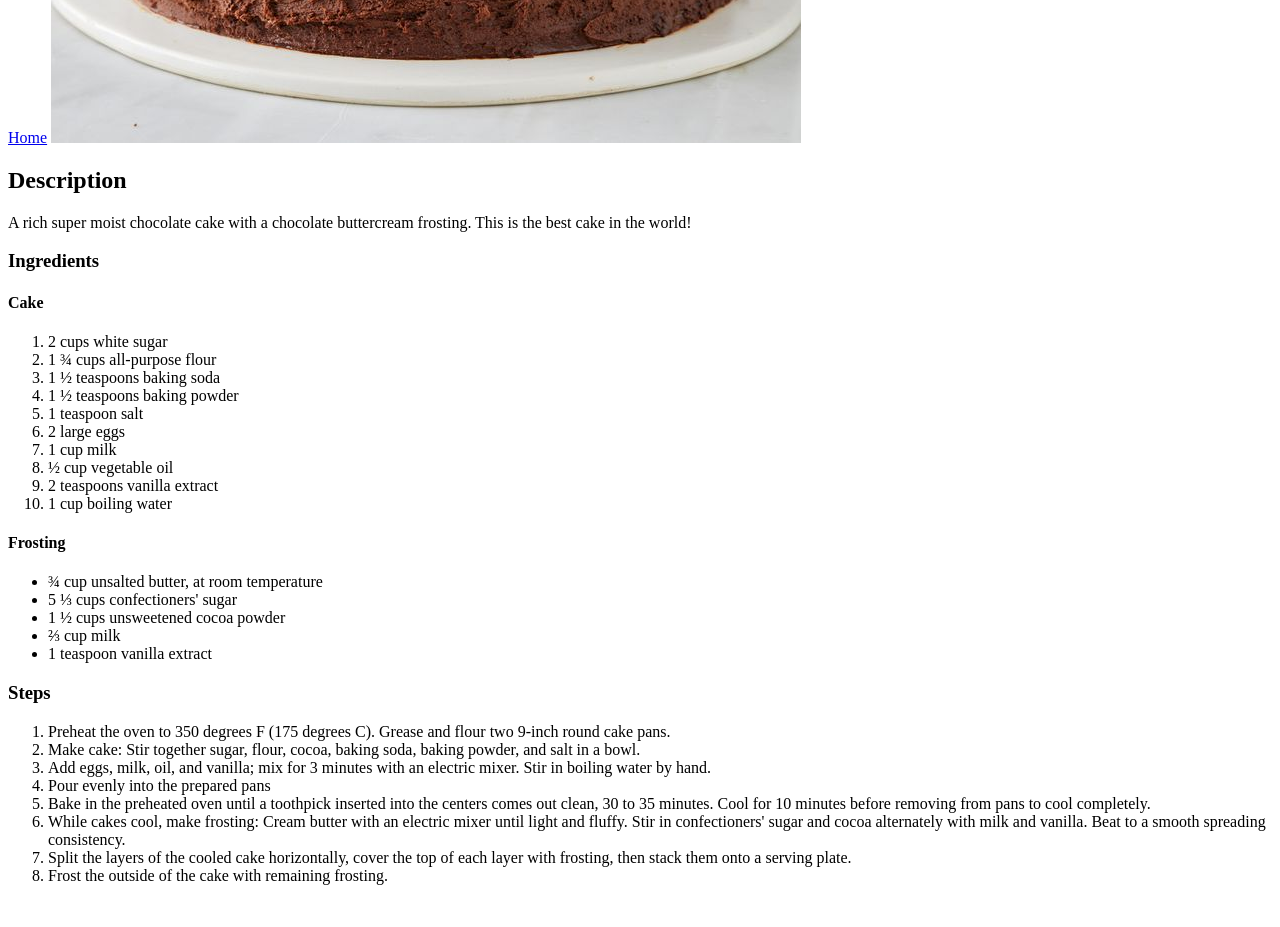
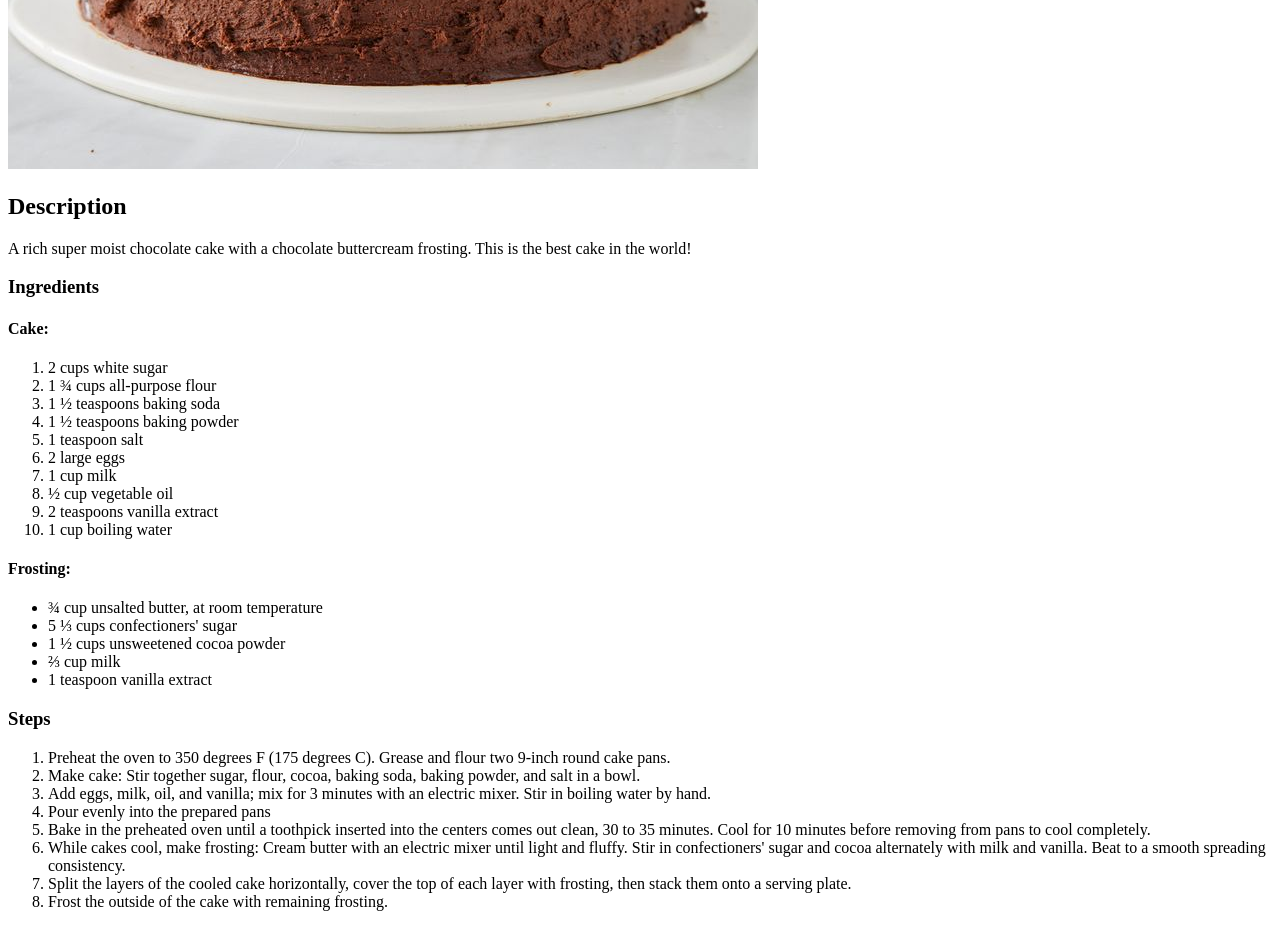
Before and after one commit to jerriker/odin-recipes, a plain HTML site: page recipes/chocolate-cake.html in a window 1280 px wide. Shown: the part 500-1427 px from the top of the page. Before the commit the page ends 1401 px from the top, so only its background shows below. Drawn offline with Linux system fonts and the light colour scheme.

Commit message:
Fixed the home link

```diff
--- a/recipes/chocolate-cake.html
+++ b/recipes/chocolate-cake.html
@@ -6,8 +6,8 @@
     <title>Chocolate Cake</title>
   </head>
   <body>
+    <a href="../index.html">Home</a>
     <h1>Chocolate Cake</h1>
-    <a href="../index.html">Home</a>
     <img src="../images/chocolate-cake.jpg" alt="Picture of Chocolate Cake" />
     <h2>Description</h2>
     <p>
@@ -15,7 +15,7 @@
       This is the best cake in the world!
     </p>
     <h3>Ingredients</h3>
-    <h4>Cake</h4>
+    <h4>Cake:</h4>
     <ol>
       <li>2 cups white sugar</li>
       <li>1 ¾ cups all-purpose flour</li>
@@ -28,7 +28,7 @@
       <li>2 teaspoons vanilla extract</li>
       <li>1 cup boiling water</li>
     </ol>
-    <h4>Frosting</h4>
+    <h4>Frosting:</h4>
     <ul>
       <li>¾ cup unsalted butter, at room temperature</li>
 
```
Also changed, not shown: recipes/egg-sandwich.html (+1 -1 lines), recipes/pizza.html (+1 -1 lines).
